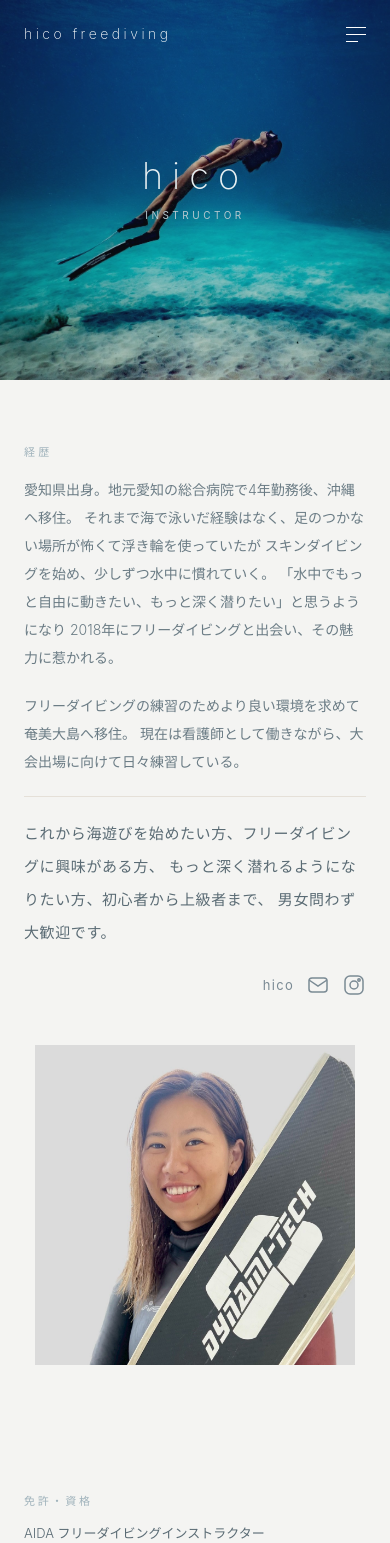
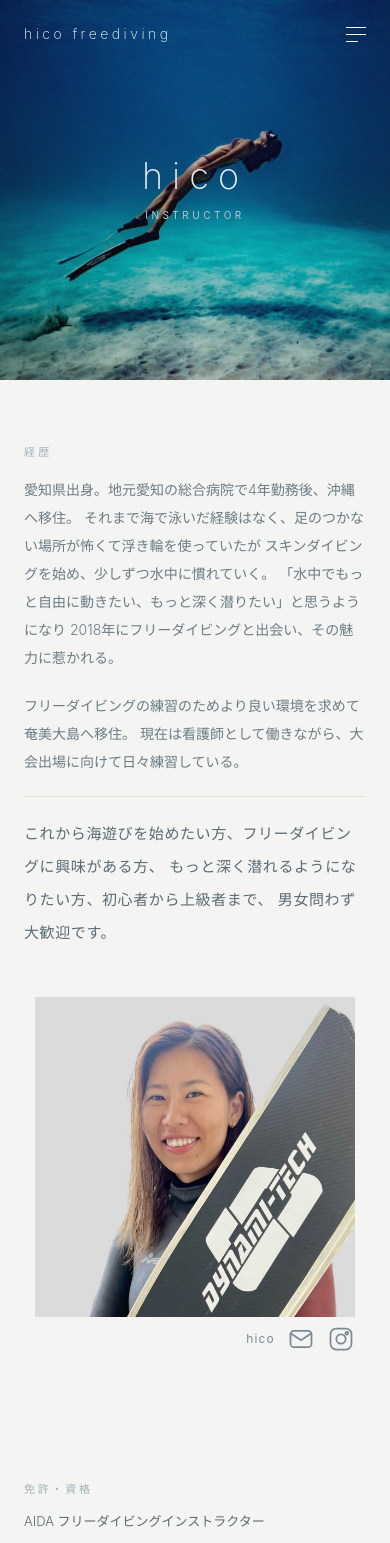
Before and after one commit to ikucha-portfolio/freediving-site, a React (Vite) app: page /about in a window 390 px wide. Shown: the top 1543 px of the page. Built offline with nearby package versions, Linux system fonts and the light colour scheme; a web font is replaced by a local one.

Commit message:
fix: AboutページUI調整
- スマホ時のCTAを画像の下に配置（重なり解消）
- 画像を中央配置に修正
- CTAを右下に自然配置
- レイアウトの視線導線を改善

```diff
--- a/src/pages/about.jsx
+++ b/src/pages/about.jsx
@@ -51,13 +51,10 @@ export default function About() {
       {/* ===== 左：ストーリー ===== */}
       <div className="max-w-[560px]">
 
-              {/* タイトル */}
         <p className="text-[11px] tracking-[0.3em] text-[#9fb2bb] mb-4">
           経歴
         </p>
 
-              <div className="space-y-8 text-[#6b7c85] text-[14px] leading-[2.1] font-light">
-{/* STORY本文（コンパクト版） */}
         <div className="space-y-5 text-[#6b7c85] text-[14px] leading-[2] font-light">
 
           <p>
@@ -73,7 +70,7 @@ export default function About() {
             現在は看護師として働きながら、大会出場に向けて日々練習している。
           </p>
 
-  {/* メッセージ（軽く区切る） */}
+          {/* メッセージ */}
           <div className="pt-5 border-t border-[#e5e0d8]">
             <p className="text-[15px] leading-[2.2] tracking-[0.04em] text-[#5a6b74]">
               これから海遊びを始めたい方、フリーダイビングに興味がある方、
@@ -84,58 +81,23 @@ export default function About() {
 
         </div>
 
-</div>
-<div className="flex justify-end mt-6">
-
+        {/* ===== PC用 CTA（文章右下） */}
+        <div className="hidden md:flex justify-end mt-6">
           <div className="flex items-center gap-3">
 
-
-  {/* テキスト */}
             <span className="text-[13px] tracking-[0.1em] text-[#7a8a94]">
               hico
             </span>
 
-  {/* メール */}
-  <Link
-    to="/contact"
-    className="
-      text-[#7a8a94]
-      hover:text-[#5a6b74]
-      transition
-    "
-  >
-    <svg
-      xmlns="http://www.w3.org/2000/svg"
-      className="w-6 h-6 hover:scale-105 transition"
-      viewBox="0 0 24 24"
-      fill="none"
-      stroke="currentColor"
-      strokeWidth="1.5"
-    >
+            <Link to="/contact" className="text-[#7a8a94] hover:text-[#5a6b74] transition">
+              <svg className="w-6 h-6 hover:scale-105 transition" viewBox="0 0 24 24" fill="none" stroke="currentColor" strokeWidth="1.5">
                 <rect x="3" y="5" width="18" height="14" rx="3" />
                 <path d="M3 7l9 6 9-6" />
               </svg>
             </Link>
 
-  {/* Instagram */}
-  <a
-    href="https://instagram.com/"
-    target="_blank"
-    rel="noopener noreferrer"
-    className="
-      text-[#7a8a94]
-      hover:text-[#5a6b74]
-      transition
-    "
-  >
-    <svg
-      xmlns="http://www.w3.org/2000/svg"
-      className="w-6 h-6 hover:scale-105 transition"
-      viewBox="0 0 24 24"
-      fill="none"
-      stroke="currentColor"
-      strokeWidth="1.5"
-    >
+            <a href="https://instagram.com/" target="_blank" rel="noopener noreferrer" className="text-[#7a8a94] hover:text-[#5a6b74] transition">
+              <svg className="w-6 h-6 hover:scale-105 transition" viewBox="0 0 24 24" fill="none" stroke="currentColor" strokeWidth="1.5">
                 <rect x="3" y="3" width="18" height="18" rx="5" />
                 <circle cx="12" cy="12" r="4" />
                 <circle cx="17" cy="7" r="1.2" />
@@ -144,10 +106,13 @@ export default function About() {
 
           </div>
         </div>
+
       </div>
 
       {/* ===== 右：写真 ===== */}
-            <div className="flex justify-center md:justify-end">
+<div className="flex flex-col items-center">
+
+  {/* 画像（中央） */}
   <img
     src="/images/instructor.jpeg"
     className="
@@ -158,8 +123,43 @@ export default function About() {
       object-[center_35%]
     "
   />
+
+  {/* CTA（右寄せ） */}
+  <div className="
+    md:hidden
+    w-full max-w-[320px]
+    flex justify-end
+    mt-2
+  ">
+
+    <div className="flex items-center gap-3">
+
+      <span className="text-[12px] tracking-[0.1em] text-[#7a8a94]">
+        hico
+      </span>
+
+      {/* メール */}
+      <Link to="/contact" className="text-[#7a8a94]">
+        <svg className="w-7 h-7" viewBox="0 0 24 24" fill="none" stroke="currentColor" strokeWidth="1.5">
+          <rect x="3" y="5" width="18" height="14" rx="3" />
+          <path d="M3 7l9 6 9-6" />
+        </svg>
+      </Link>
+
+      {/* Instagram */}
+      <a href="https://instagram.com/" target="_blank" rel="noopener noreferrer" className="text-[#7a8a94]">
+        <svg className="w-7 h-7" viewBox="0 0 24 24" fill="none" stroke="currentColor" strokeWidth="1.5">
+          <rect x="3" y="3" width="18" height="18" rx="5" />
+          <circle cx="12" cy="12" r="4" />
+          <circle cx="17" cy="7" r="1.2" />
+        </svg>
+      </a>
+
     </div>
 
+  </div>
+
+</div>
 </div>
 
   </Container>
```
Lines whose indentation alone changed are shown as unchanged.
